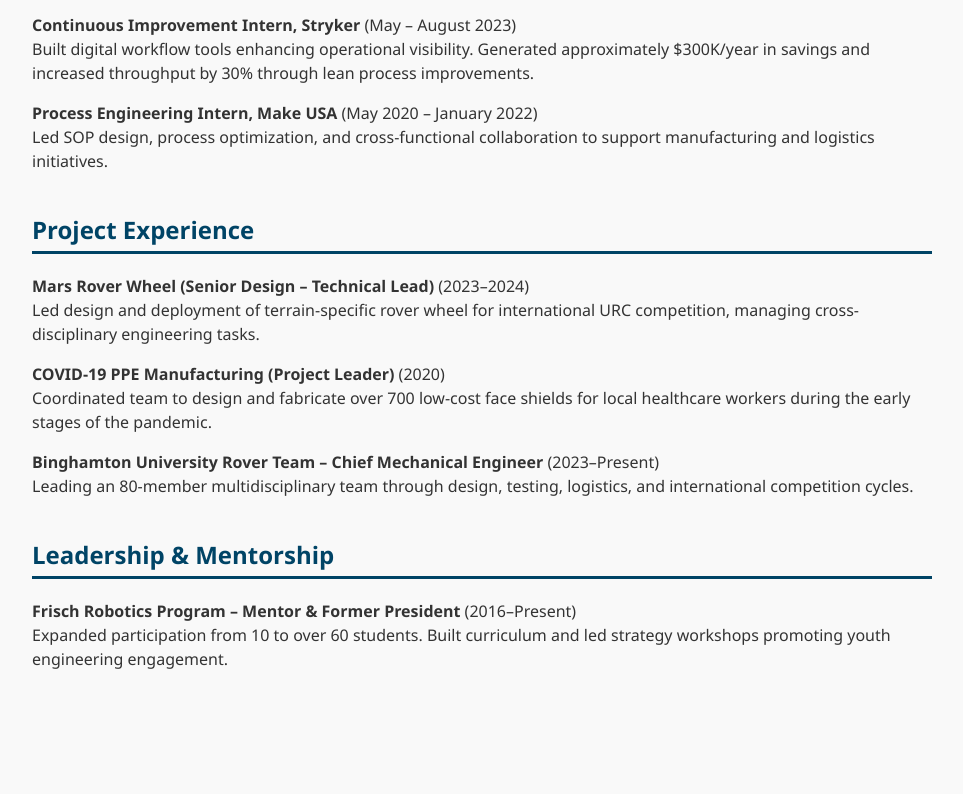
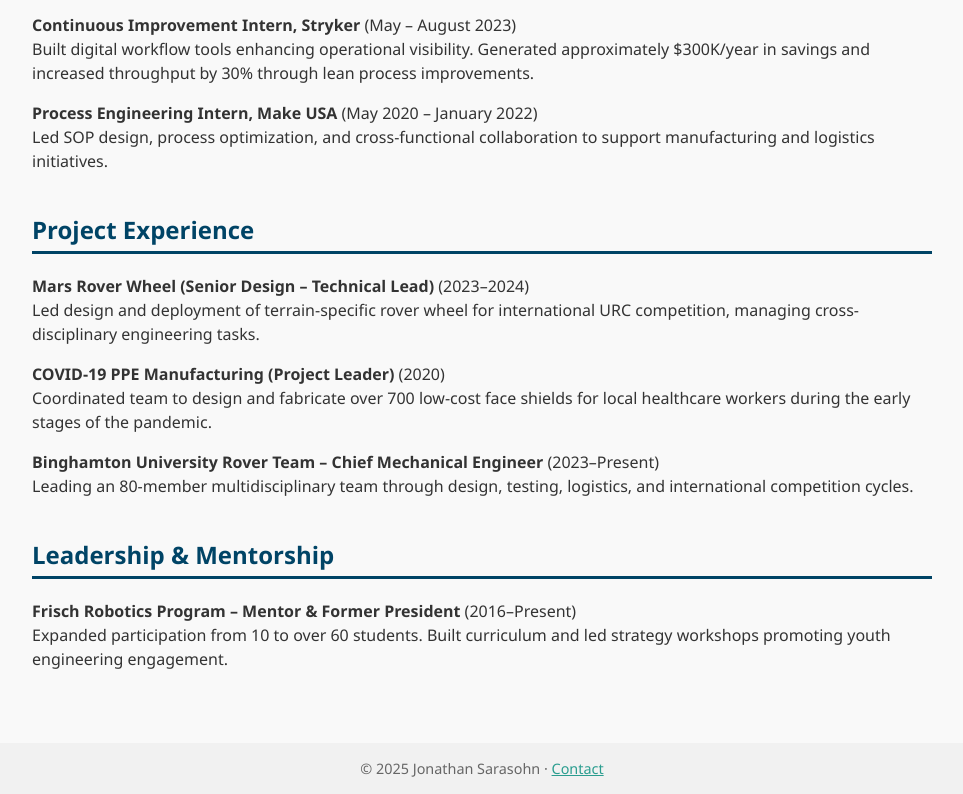
Before and after one commit to jonathansarasohn/jonathansarasohn.github.io, a plain HTML site: page resume.html in a window 1280 px wide. Shown: the part 932-1726 px from the top of the page, without its empty margins (158-1121 px from the left). Before the commit the page ends 1675 px from the top, so only its background shows below. Drawn offline with Linux system fonts and the light colour scheme.

Commit message:
Update resume.html

```diff
--- a/resume.html
+++ b/resume.html
@@ -199,5 +199,9 @@
     </section>
   </main>
 
+  <footer>
+    &copy; 2025 Jonathan Sarasohn · <a href="mailto:youremail@example.com">Contact</a>
+  </footer>
+
 </body>
 </html>
```
